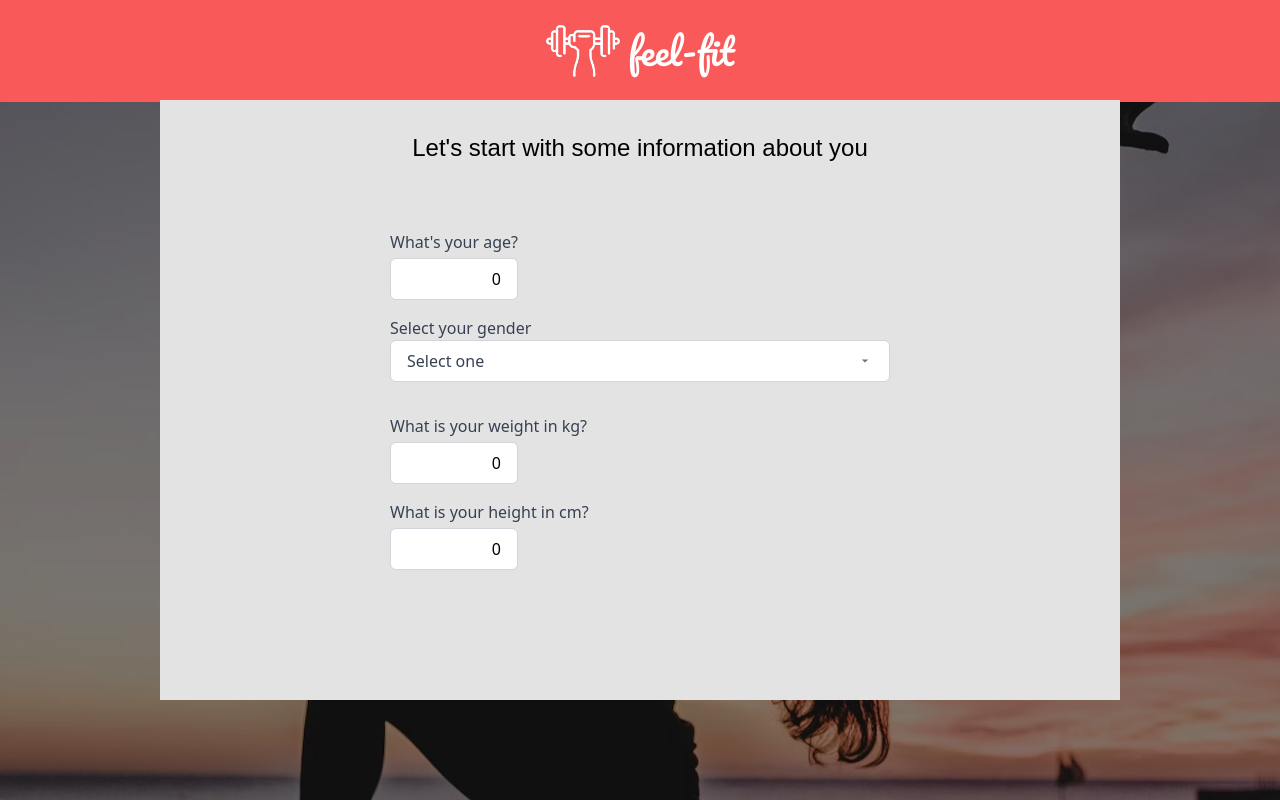
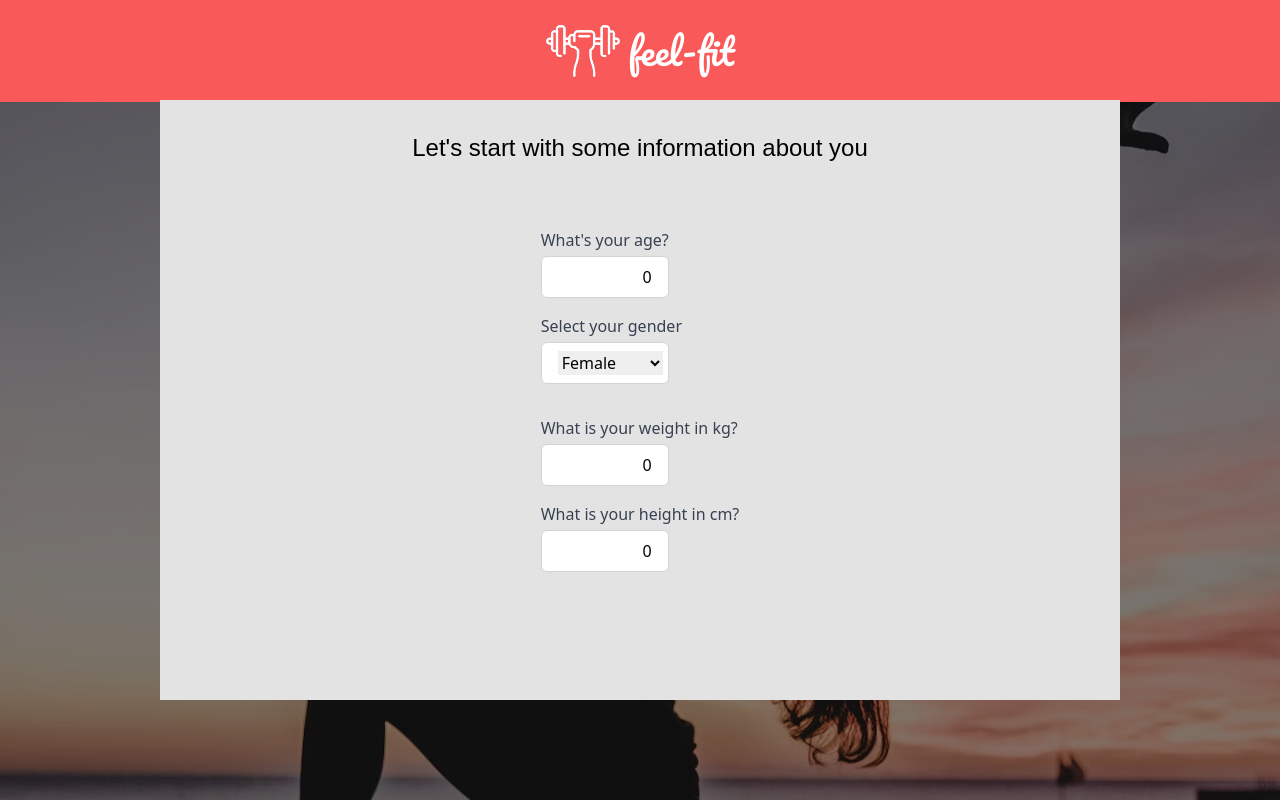
Before and after one commit to danipereiracodes/fitnessapp, a React (Vite) app: page / in a window 1280 px wide. Both pictures are taken after a click on the button "Get started". Built offline with nearby package versions, Linux system fonts and the light colour scheme; a web font is replaced by a local one.

Commit message:
start step two

```diff
--- a/src/components/custom-input/custom-imput.tsx
+++ b/src/components/custom-input/custom-imput.tsx
@@ -20,7 +20,6 @@ const CustomNumberInput: React.FC<CustomNumberInputProps> = ({
 
     timeout = setTimeout(() => {
       onHandleAllInputs();
-      console.log(value);
     }, 2000);
   };
 
--- a/src/components/custom-select/custom-select-component.tsx
+++ b/src/components/custom-select/custom-select-component.tsx
@@ -1,64 +1,39 @@
-import React, { useState } from 'react';
+import React from 'react';
 
 interface CustomSelectProps {
   label: string;
   options: string[];
   onSelect: (selectedOption: string | null) => void;
+  onHandleAllInputs: () => void;
 }
 
 const CustomSelect: React.FC<CustomSelectProps> = ({
   options,
   onSelect,
   label,
+  onHandleAllInputs,
 }) => {
-  const [isOpen, setIsOpen] = useState(false);
-  const [selectedOption, setSelectedOption] = useState<string | null>(null);
-
-  const toggleDropdown = () => {
-    setIsOpen(!isOpen);
-  };
-
-  const handleOptionClick = (option: string) => {
-    setSelectedOption(option);
-    onSelect(option);
-    setIsOpen(false);
+  const handleChange = (e: React.ChangeEvent<HTMLSelectElement>) => {
+    onSelect(e.target.value);
+    onHandleAllInputs();
   };
 
   return (
-    <div className='relative '>
-      <span className='text-gray-700'>{label}</span>
-      <div
-        className='w-[500px] bg-white border border-gray-300 rounded-md py-2 px-4 w-32 cursor-pointer'
-        onClick={toggleDropdown}
-      >
-        <div className='flex items-center justify-between'>
-          <span className='text-gray-700'>
-            {selectedOption ?? 'Select one'}
-          </span>
-          <svg
-            className={`w-4 h-4 fill-current text-gray-500 transform transition-transform ${
-              isOpen ? 'rotate-180' : ''
-            }`}
-            viewBox='0 0 20 20'
-            xmlns='http://www.w3.org/2000/svg'
-          >
-            <path d='M6 8l4 4 4-4'></path>
-          </svg>
-        </div>
-      </div>
-      {isOpen && (
-        <ul className='absolute z-10 bg-white border border-gray-300 rounded-md py-1 mt-1 w-32 w-[500px]'>
+    <div className='relative inline-block'>
+      <label className='block text-gray-700 mb-1'>{label}</label>
+      <div className='bg-white border border-gray-300 rounded-md py-2 px-4 w-32 cursor-pointer'>
+        <select name='gender' id='gender-select' onChange={handleChange}>
           {options.map((option, index) => (
-            <li
+            <option
               key={index}
               className='cursor-pointer px-4 py-2 hover:bg-gray-100'
-              onClick={() => handleOptionClick(option)}
+              value={option}
             >
               {option}
-            </li>
+            </option>
           ))}
-        </ul>
-      )}
+        </select>
+      </div>
     </div>
   );
 };
--- a/src/components/modal/modal-component.tsx
+++ b/src/components/modal/modal-component.tsx
@@ -8,10 +8,11 @@ interface ModalProps {
 
 const Modal: React.FC<ModalProps> = ({ showModal }) => {
   const [isLoading, setisLoading] = useState(false);
-  const [isAllInputFilled, setIsAllInputFilled] = useState<boolean>(false);
+  const [isAllInputStepOneFilled, setIsAllInputStepOneFilled] =
+    useState<boolean>(false);
 
   if (!showModal) return;
-  if (isAllInputFilled) {
+  if (isAllInputStepOneFilled) {
     if (isLoading) {
       return <div className='loader'></div>;
     }
@@ -21,7 +22,7 @@ const Modal: React.FC<ModalProps> = ({ showModal }) => {
     <StepOne
       title="Let's start with some information about you"
       isLoading={isLoading}
-      onIsAllInputFilled={setIsAllInputFilled}
+      onIsAllInputFilled={setIsAllInputStepOneFilled}
       onLoading={setisLoading}
     />
   );
--- a/src/components/steps/step-one.tsx
+++ b/src/components/steps/step-one.tsx
@@ -133,6 +133,7 @@ const StepOne: React.FC<StepOneProps> = ({
               label={'Select your gender'}
               options={['Female', 'Male', 'Non-binary', 'none']}
               onSelect={handleSelect}
+              onHandleAllInputs={handleAllInputs}
             />
             <span className='text-[#f95959]'>
               {noGender &&
--- a/src/components/steps/step-two.tsx
+++ b/src/components/steps/step-two.tsx
@@ -1,4 +1,5 @@
 import React from 'react';
+import CustomSelect from '../custom-select/custom-select-component';
 
 interface StepTwoProps {
   title: string;
@@ -9,6 +10,21 @@ const StepTwo: React.FC<StepTwoProps> = ({ title }) => {
     <section className='flex flex-col justify-center items-center p-4 absolute inset-0 z-20 bg-[#e3e3e3] w-[75%] h-[75vh] top-1/2 left-1/2 transform -translate-x-1/2 -translate-y-1/2'>
       <div className='absolute top-0 pt-8 '>
         <h2 className='font-roboto text-2xl '>{title}</h2>
+        <div className='flex flex-col gap-4'>
+          <CustomSelect
+            label={'What is your diet?'}
+            options={['Vegan', 'Vegeterian', 'Pescatarian', 'Meat Lover']}
+            onSelect={() => {}}
+            onHandleAllInputs={() => {}}
+          />
+          <CustomSelect
+            label={'Any Alergies?'}
+            options={['Gluten', 'Lactose']}
+            onSelect={() => {}}
+            onHandleAllInputs={() => {}}
+          />
+          <input type='checkbox'></input>
+        </div>
       </div>
     </section>
   );
```
